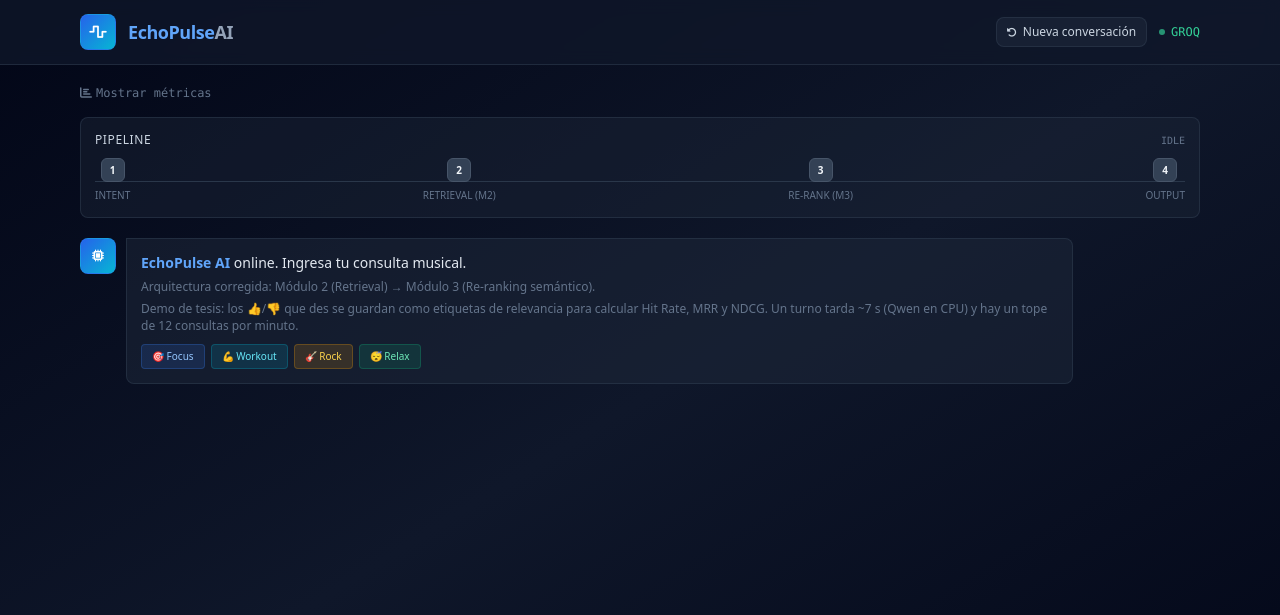
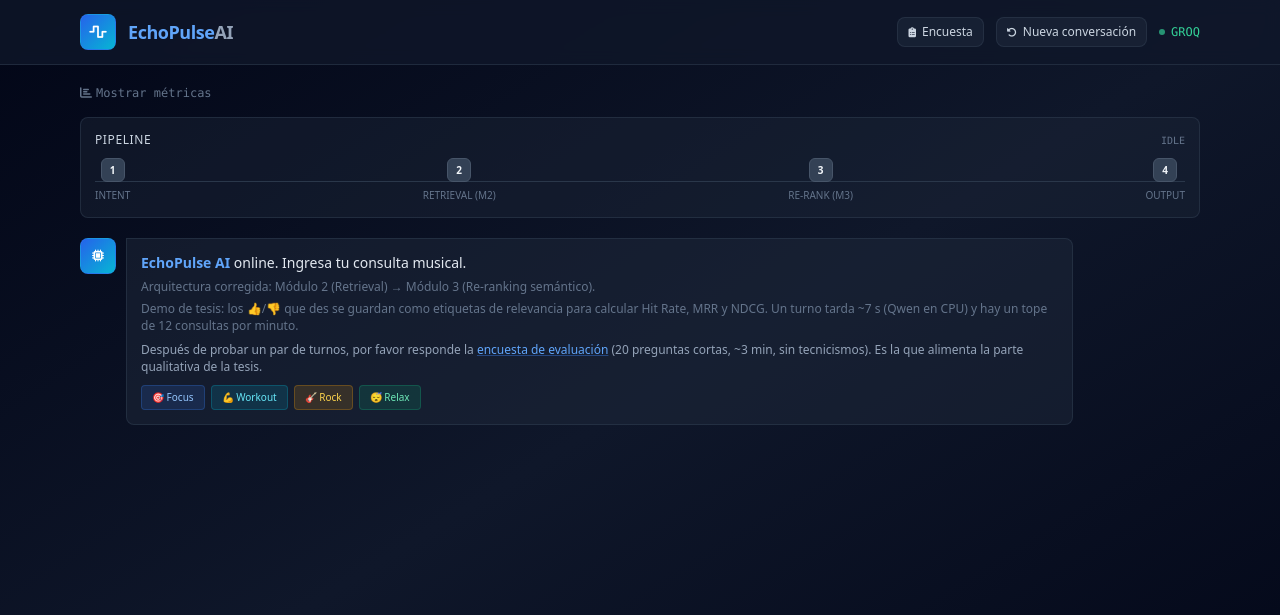
Before and after one commit to johnkennedyls/Investigative-Project-On-Steroids, a Flask app: page / in a window 1280 px wide. Shown: the top 615 px of the page. Run offline with Flask 3, Linux system fonts and the light colour scheme; parts of the project's set-up code (start-up, migrations or seed data) failed here and were passed over; some libraries are stand-ins or nearby versions.

Commit message:
Publicar la encuesta de tesis dentro de la demo
Los visitantes necesitan dónde opinar después de probar el agente: el enlace al
formulario va en el encabezado fijo y en el mensaje de bienvenida, leído de
ENCUESTA_URL para tener una sola fuente.

```diff
--- a/echopulse_llm_orquestator/app.py
+++ b/echopulse_llm_orquestator/app.py
@@ -258,6 +258,13 @@ MAX_SESIONES = int(os.getenv("MAX_SESIONES", "500"))  # techo de memoria en la V
 # `destacadas`). Antes el prompt veía 6 y la validación 10, así que la voz podía
 # nombrar canciones que no estaban en las tarjetas.
 DESTACADAS = int(os.getenv("DESTACADAS", "3"))
+
+# Cuestionario de la tesis: lo llenan los visitantes después de probar la demo.
+# Es la única fuente de la URL (aparece en el encabezado y en el mensaje de bienvenida).
+ENCUESTA_URL = os.getenv(
+    "ENCUESTA_URL",
+    "https://docs.google.com/forms/d/e/1FAIpQLSeZoEwQdSXXJh6aRMbbqK8QRgdJc8NVQDlryhJqoCoW6XjGCQ/viewform",
+)
 
 def obtener_sesion(session_id: str) -> dict:
     ahora = time.time()
@@ -1289,7 +1296,7 @@ limitador_feedback = limite.LimitadorVentana(int(os.getenv("LIMITE_FEEDBACK", "4
 app.config["MAX_CONTENT_LENGTH"] = 16 * 1024
 
 @app.route("/")
-def home(): return render_template("index.html")
+def home(): return render_template("index.html", encuesta_url=ENCUESTA_URL)
 
 @app.route("/api/chat", methods=["POST"])
 def api_chat():
--- a/echopulse_llm_orquestator/templates/index.html
+++ b/echopulse_llm_orquestator/templates/index.html
@@ -97,6 +97,16 @@
           </h1>
         </div>
         <div class="flex items-center gap-3">
+          <a
+            href="{{ encuesta_url }}"
+            target="_blank"
+            rel="noopener"
+            class="px-2.5 py-1.5 text-xs text-slate-300 bg-slate-800/60 hover:bg-slate-700/60 rounded-lg border border-slate-700/50 transition flex items-center gap-1.5"
+            title="Encuesta de la tesis: 20 preguntas cortas, no pide conocimientos técnicos"
+          >
+            <i class="fas fa-clipboard-list text-[10px]"></i>
+            <span class="hidden sm:inline">Encuesta</span>
+          </a>
           <button
             onclick="nuevaConversacion()"
             class="px-2.5 py-1.5 text-xs text-slate-300 bg-slate-800/60 hover:bg-slate-700/60 rounded-lg border border-slate-700/50 transition flex items-center gap-1.5"
@@ -285,6 +295,18 @@
               Demo de tesis: los 👍/👎 que des se guardan como etiquetas de
               relevancia para calcular Hit Rate, MRR y NDCG. Un turno tarda ~7 s
               (Qwen en CPU) y hay un tope de 12 consultas por minuto.
+            </p>
+            <p class="text-slate-400 mt-2 text-xs leading-snug">
+              Después de probar un par de turnos, por favor responde la
+              <a
+                href="{{ encuesta_url }}"
+                target="_blank"
+                rel="noopener"
+                class="text-blue-400 underline decoration-blue-500/40 hover:text-blue-300"
+                >encuesta de evaluación</a
+              >
+              (20 preguntas cortas, ~3 min, sin tecnicismos). Es la que alimenta
+              la parte qualitativa de la tesis.
             </p>
             <div class="flex flex-wrap gap-1.5 mt-2.5">
               <button
```
Also changed, not shown: README.md.
